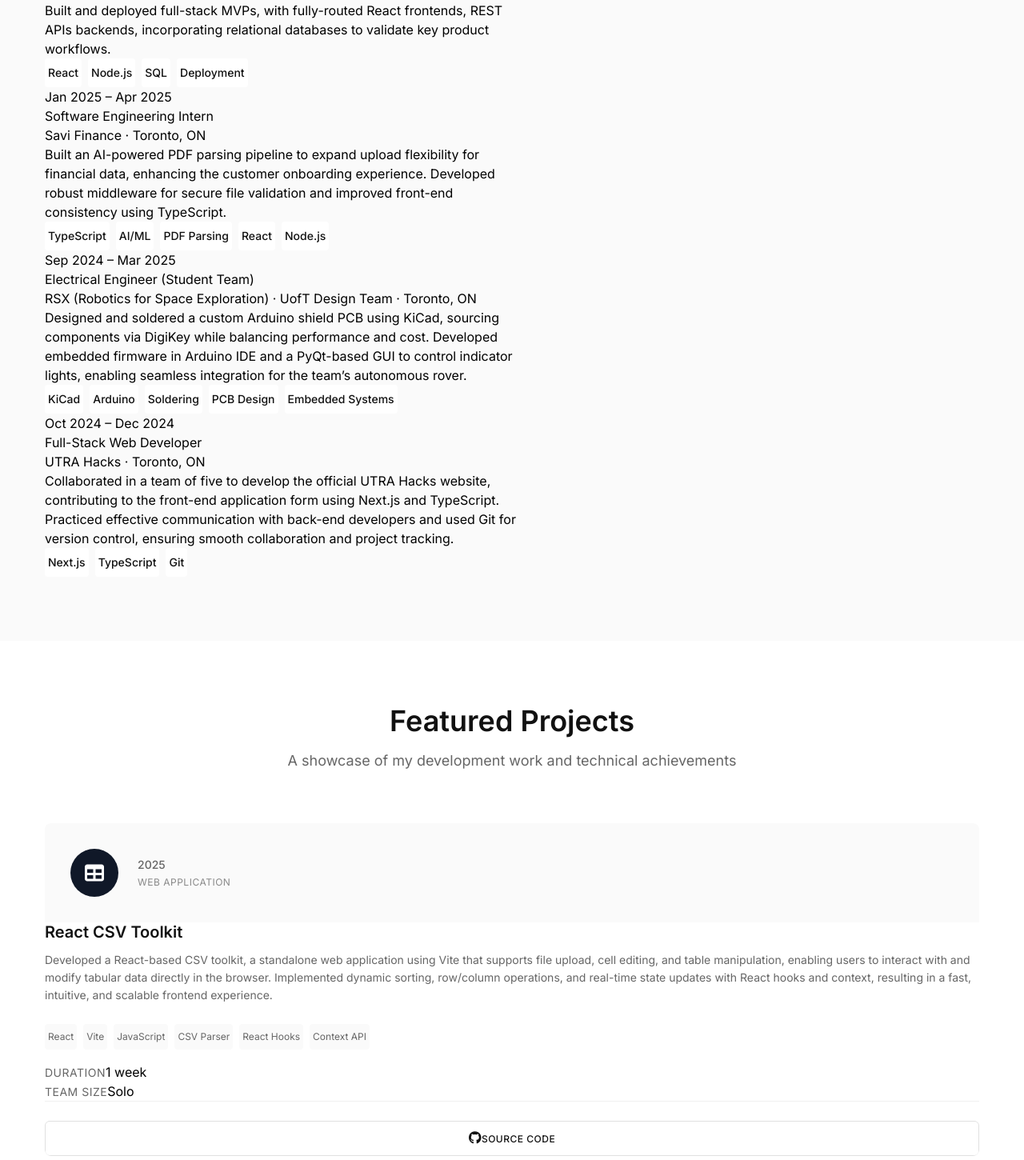
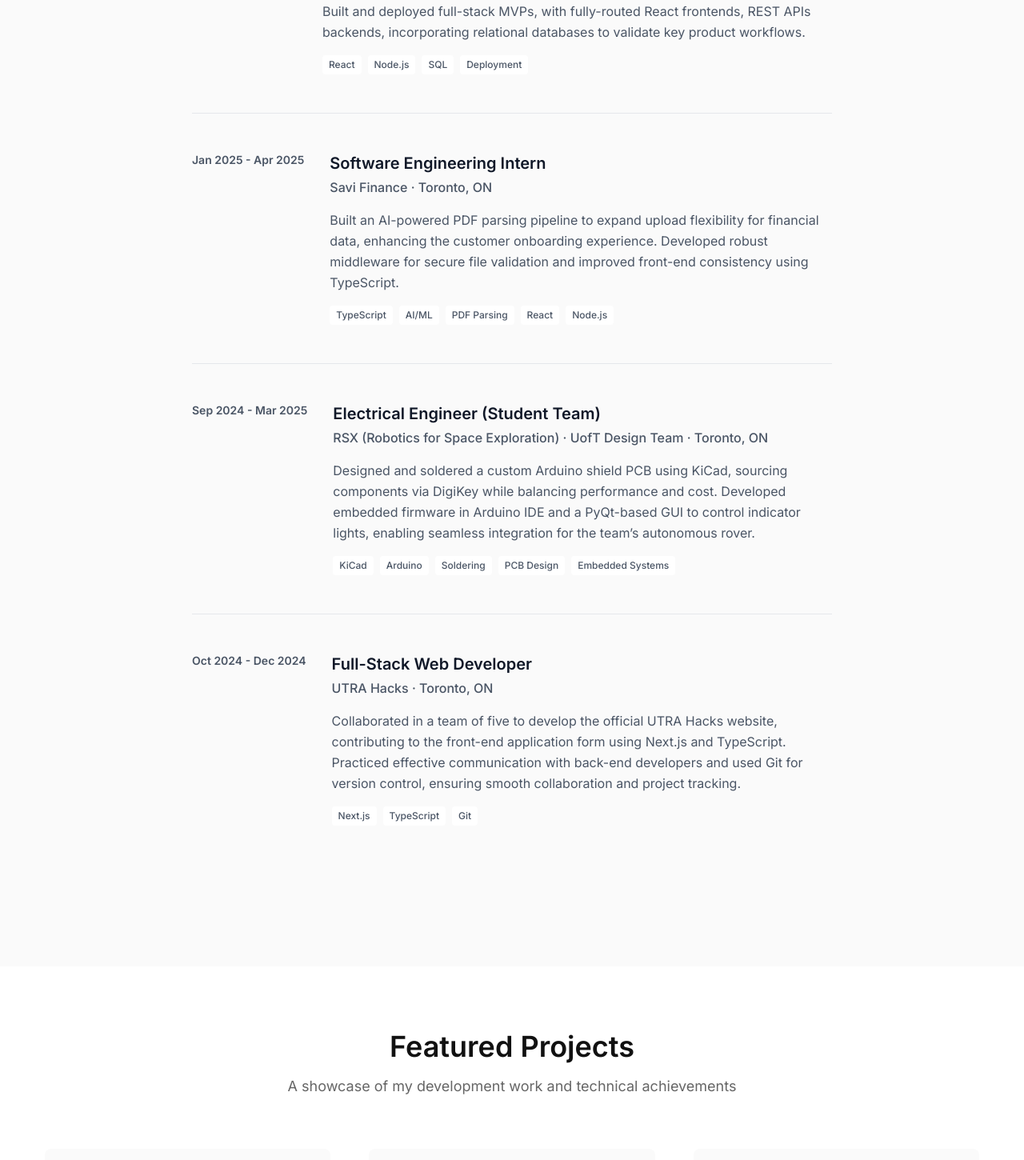
Before and after one commit to alexzjm/personal-website, a React (Vite) app: page /work in a window 1280 px wide. Shown: the part 820-2270 px from the top of the page at 80% size. Built offline with nearby package versions, Linux system fonts and the light colour scheme.

Commit message:
finished styling work page, prepared a placeholder for resume page

```diff
--- a/src/ResumePage.jsx
+++ b/src/ResumePage.jsx
@@ -16,7 +16,25 @@ function ResumePage() {
         />
       </div>
 
-      <p>resume page</p>
+      {/* Main Content Section */}
+      <div className="max-w-[1200px] mx-auto px-4 py-20">
+        <div className="text-center max-w-[600px] mx-auto">
+          <div className="mb-8">
+            <i className="fas fa-file-alt text-6xl text-gray-300 mb-6"></i>
+          </div>
+          <h2 className="text-2xl font-semibold text-gray-900 mb-4">
+            Resume Collections Coming Soon
+          </h2>
+          <p className="text-lg text-gray-600 leading-relaxed mb-6">
+            I'm currently preparing tailored resume versions for different career paths and opportunities.
+            Each version will highlight relevant skills and experiences for specific roles.
+          </p>
+          <p className="text-sm text-gray-500">
+            In the meantime, feel free to explore my
+            <a href="/work" className="text-gray-900 hover:underline font-medium"> work experience</a>
+          </p>
+        </div>
+      </div>
 
       <Footer />
     </div>
--- a/src/WorkPage.jsx
+++ b/src/WorkPage.jsx
@@ -7,21 +7,21 @@ import Footer from "./components/Footer.jsx";
 
 const experiences = [
   {
-    duration: "Mar 2025 – Present",
+    duration: "Mar 2025 - Present",
     name: "Technical Co-founder",
     company: "TrainerIQ · DMZ · Toronto, ON",
     desc: "Built and deployed full-stack MVPs, with fully-routed React frontends, REST APIs backends, incorporating relational databases to validate key product workflows.",
     techs: ["React", "Node.js", "SQL", "Deployment"],
   },
   {
-    duration: "Jan 2025 – Apr 2025",
+    duration: "Jan 2025 - Apr 2025",
     name: "Software Engineering Intern",
     company: "Savi Finance · Toronto, ON",
     desc: "Built an AI-powered PDF parsing pipeline to expand upload flexibility for financial data, enhancing the customer onboarding experience. Developed robust middleware for secure file validation and improved front-end consistency using TypeScript.",
     techs: ["TypeScript", "AI/ML", "PDF Parsing", "React", "Node.js"],
   },
   {
-    duration: "Sep 2024 – Mar 2025",
+    duration: "Sep 2024 - Mar 2025",
     name: "Electrical Engineer (Student Team)",
     company:
       "RSX (Robotics for Space Exploration) · UofT Design Team · Toronto, ON",
@@ -29,7 +29,7 @@ const experiences = [
     techs: ["KiCad", "Arduino", "Soldering", "PCB Design", "Embedded Systems"],
   },
   {
-    duration: "Oct 2024 – Dec 2024",
+    duration: "Oct 2024 - Dec 2024",
     name: "Full-Stack Web Developer",
     company: "UTRA Hacks · Toronto, ON",
     desc: "Collaborated in a team of five to develop the official UTRA Hacks website, contributing to the front-end application form using Next.js and TypeScript. Practiced effective communication with back-end developers and used Git for version control, ensuring smooth collaboration and project tracking.",
@@ -67,7 +67,7 @@ const projects = [
     techs: [
       "C++",
       "OpenStreetMap",
-      "Custom Graphics Engine",
+      "OpenGL",
       "A*",
       "Dijkstra",
       "TSP Algorithms",
@@ -117,7 +117,7 @@ const projects = [
       "Embedded Systems",
     ],
     duration: "2 days",
-    teamSize: "6",
+    teamSize: "6 engineers",
     btnLink: "",
     btnIcon: "fab fa-github",
     btnText: "Source Code",
@@ -157,7 +157,7 @@ const projects = [
       "Git",
     ],
     duration: "2 months",
-    teamSize: "2",
+    teamSize: "2 engineers",
     btnLink: "",
     btnIcon: "fas fa-file-powerpoint",
     btnText: "Presentation",
@@ -258,7 +258,7 @@ function WorkPage() {
             title="Professional Experience"
             subtitle="My professional journey and key milestones in development."
           />
-          <div className="max-w-[600px]">
+          <div className="max-w-[800px] mx-auto">
             {experiences.map((exp) => (
               <ExperienceGrid
                 duration={exp.duration}
@@ -278,7 +278,7 @@ function WorkPage() {
           title="Featured Projects"
           subtitle="A showcase of my development work and technical achievements"
         />
-        <div className="grid grid-cols-[auto-fit,minmax(350px,1fr)] gap-12">
+        <div className="grid grid-cols-1 sm:grid-cols-2 lg:grid-cols-3 gap-12">
           {projects.map(proj =>
             <ProjectGrid
               icon={proj.icon}
--- a/src/components/ExperienceGrid.jsx
+++ b/src/components/ExperienceGrid.jsx
@@ -2,16 +2,25 @@
 
 function ExperienceGrid ({ duration, name, company, desc, techs }) {
     return (
-        <div>
-            <div>
+        <div className="grid grid-cols-1 md:grid-cols-[auto_1fr] gap-4 md:gap-8 mb-12 pb-12 border-b border-gray-200 last:border-b-0">
+            <div className="font-semibold text-gray-600 text-sm min-w-[120px]">
                 {duration}
             </div>
-            <div>
-                <h3>{name}</h3>
-                <div>{company}</div>
-                <p>{desc}</p>
+            <div className="space-y-4">
+                <div>
+                    <h3 className="text-xl font-semibold text-gray-900 mb-1">{name}</h3>
+                    <div className="text-gray-600 font-medium mb-4">{company}</div>
+                    <p className="text-gray-600 leading-relaxed mb-4">{desc}</p>
+                </div>
                 <div className="flex gap-2 flex-wrap">
-                    {techs.map(tech => <span className="bg-white px-1 py-2 rounded-[4px] font-medium text-center text-sm text-[#111]">{tech}</span>)}
+                    {techs.map((tech, index) => (
+                        <span
+                            key={index}
+                            className="bg-white text-gray-600 px-2 py-1 rounded text-xs font-medium"
+                        >
+                            {tech}
+                        </span>
+                    ))}
                 </div>
             </div>
         </div>
```
